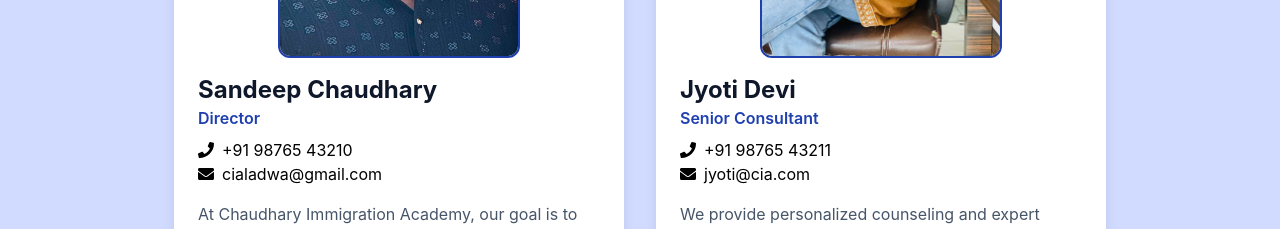
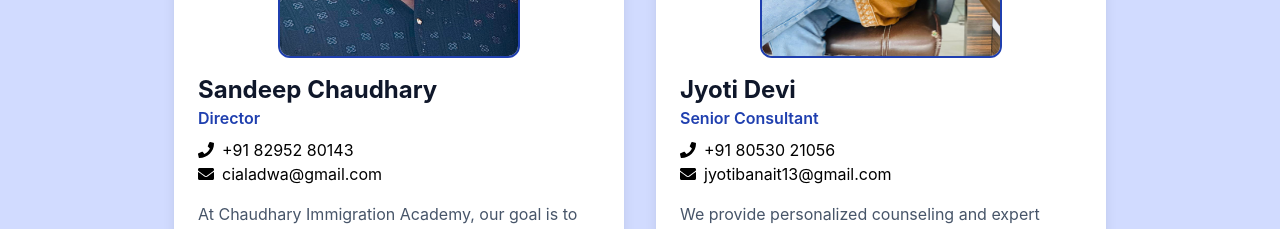
Before and after one commit to chaitanya-0801/CIA-Project, a React (Vite) app in the folder Frontend/: page / in a window 1280 px wide. Shown: the part 3280-3509 px from the top of the page. Built offline with nearby package versions, Linux system fonts and the light colour scheme; no server answers.

Commit message:
Data change

```diff
--- a/Frontend/src/Data/OurTeam.js
+++ b/Frontend/src/Data/OurTeam.js
@@ -6,7 +6,7 @@
     name: "Sandeep Chaudhary",
     role: "Director",
     image: Director,
-    contact: "+91 98765 43210",
+    contact: "+91 82952 80143",
     email: "cialadwa@gmail.com",
     message:
       "At Chaudhary Immigration Academy, our goal is to guide students and professionals toward successful international opportunities. We are committed to providing honest advice, personalized counseling, and reliable visa assistance to make your journey abroad smooth and stress-free.",
@@ -15,8 +15,8 @@
     name: "Jyoti Devi",
     role: "Senior Consultant",
     image: Team1,
-    contact: "+91 98765 43211",
-    email: "jyoti@cia.com",
+    contact: "+91 80530 21056",
+    email: "jyotibanait13@gmail.com",
     message:
       "We provide personalized counseling and expert support to help students choose the right universities, courses, and visa pathways for their future success.",
   },
```
